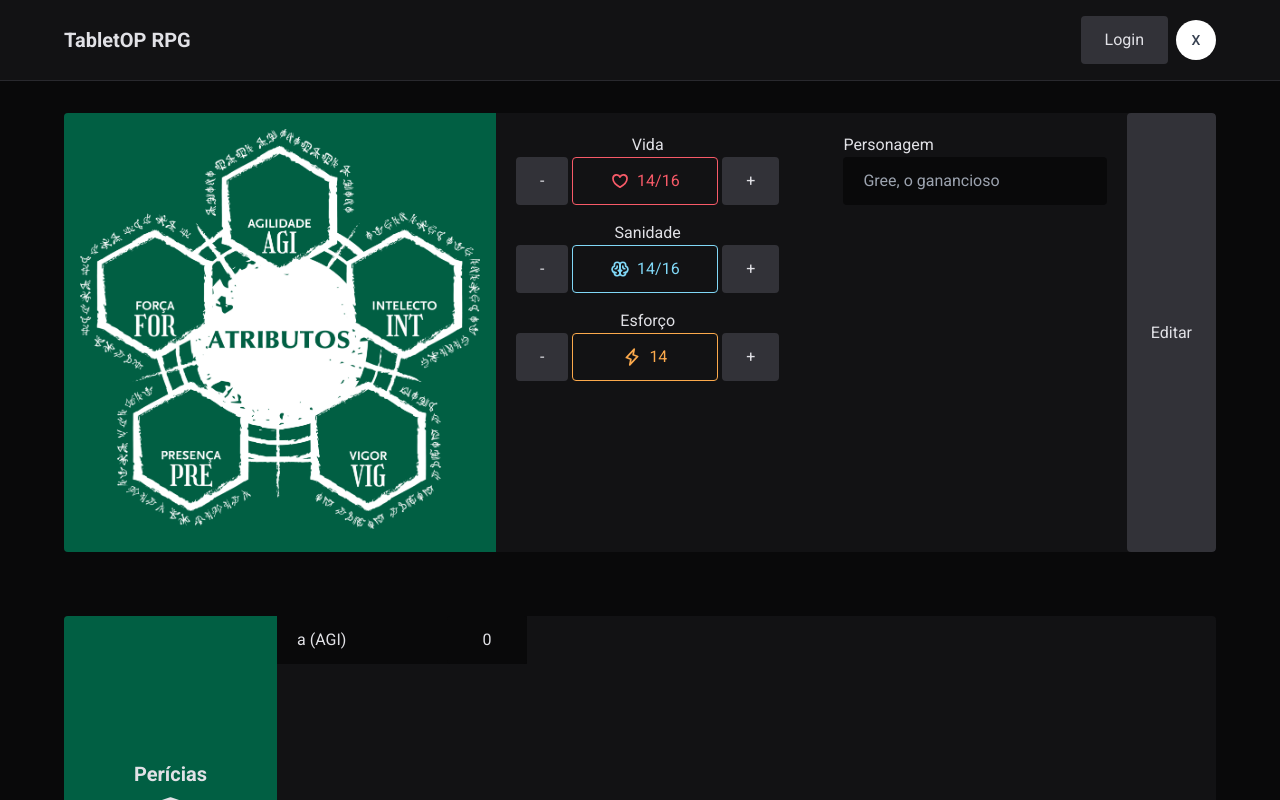
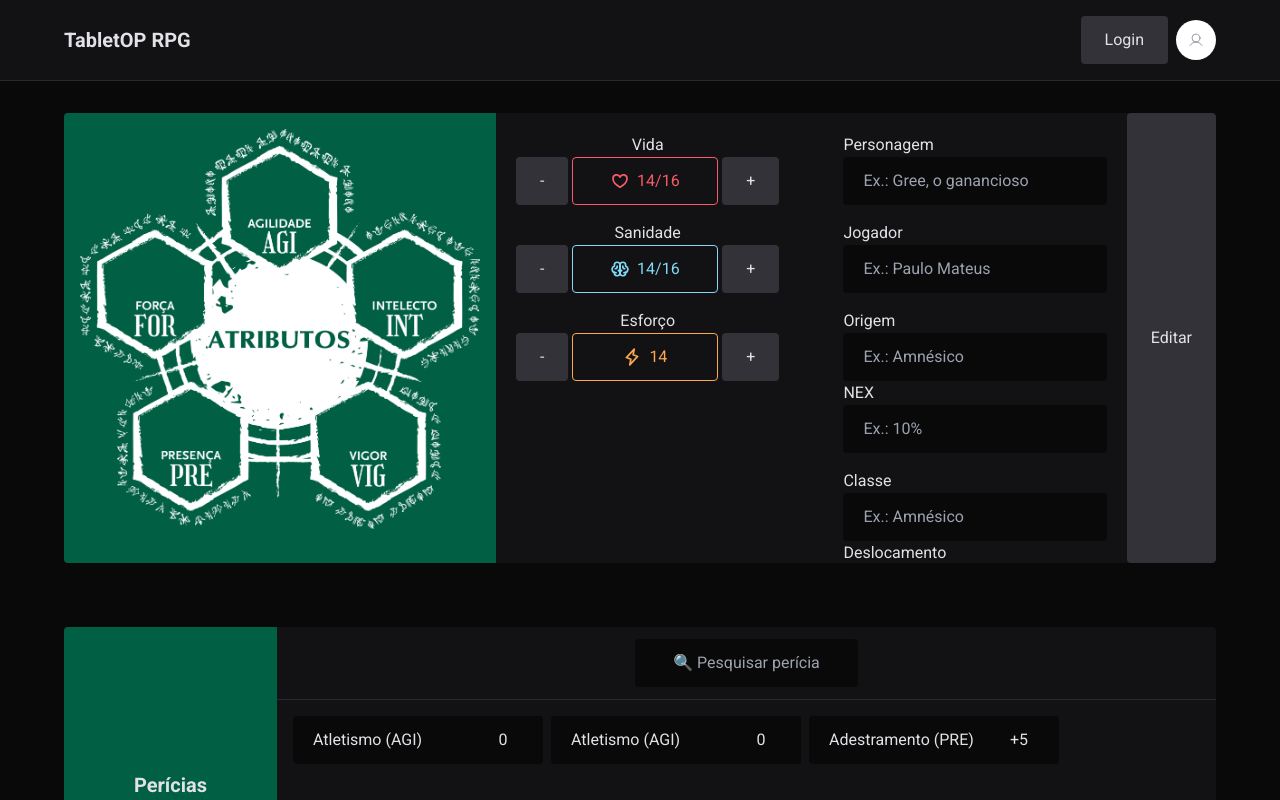
Before and after one commit to DenisLevy76/ficha-ordem-paranormal, a Next.js app: page / in a window 1280 px wide. Shown: the top 800 px of the page. Built offline with nearby package versions, Linux system fonts and the light colour scheme; no server answers.

Commit message:
008 - Add CharacterSheet page

```diff
--- a/next.config.js
+++ b/next.config.js
@@ -2,6 +2,6 @@
 const nextConfig = {
   reactStrictMode: true,
   swcMinify: true,
-}
+};
 
-module.exports = nextConfig
+module.exports = nextConfig;
--- a/src/components/AttributesComponent/index.tsx
+++ b/src/components/AttributesComponent/index.tsx
@@ -3,7 +3,7 @@ import { IMAGES } from "../../settings/images";
 
 export const AttributesComponent: React.FC = () => {
   return (
-    <div className="flex justify-center bg-green-700 w-full lg:w-[27rem] lg:h-full">
+    <div className="flex justify-center bg-green-700 w-full xl:w-[27rem] xl:h-full">
       <div className="relative p-4">
         <Image
           src={IMAGES.attributesBg}
--- a/src/components/AttributesContainerComponent/index.tsx
+++ b/src/components/AttributesContainerComponent/index.tsx
@@ -7,11 +7,11 @@ import { InputComponent } from "../InputComponent";
 export const AttributesContainerComponent: React.FC = () => {
   return (
     <ContainerComponent>
-      <div className="flex flex-1 lg:flex-row flex-col">
+      <div className="flex flex-1 xl:flex-row flex-col">
         <aside>
           <AttributesComponent />
         </aside>
-        <div className="p-2 md:p-5 lg:grid flex flex-col gap-4 lg:grid-cols-2 flex-1 lg:gap-16">
+        <div className="p-2 md:p-5 xl:grid flex flex-col gap-4 xl:grid-cols-2 flex-1 xl:gap-16 overflow-auto">
           <div className="flex flex-col gap-4">
             <CharacterStatusComponent
               currentValue={14}
@@ -33,10 +33,35 @@ export const AttributesContainerComponent: React.FC = () => {
           </div>
           <div className="flex flex-col gap-4">
             <InputComponent
-              id="Character"
+              id="character"
               label="Personagem"
-              placeholder="Gree, o ganancioso"
+              placeholder="Ex.: Gree, o ganancioso"
             />
+            <InputComponent
+              id="player"
+              label="Jogador"
+              placeholder="Ex.: Paulo Mateus"
+            />
+            <div className="flex justify-between flex-col 2xl:flex-row">
+              <InputComponent
+                id="origin"
+                label="Origem"
+                placeholder="Ex.: Amnésico"
+              />
+              <InputComponent id="NEX" label="NEX" placeholder="Ex.: 10%" />
+            </div>
+            <div className="flex flex-col 2xl:flex-row justify-between">
+              <InputComponent
+                id="characterClass"
+                label="Classe"
+                placeholder="Ex.: Amnésico"
+              />
+              <InputComponent
+                id="movement"
+                label="Deslocamento"
+                placeholder="Ex.: 10%"
+              />
+            </div>
           </div>
         </div>
         <ButtonComponent className="bg-green-500 hover:bg-green-700">
--- a/src/components/AvatarComponent/index.tsx
+++ b/src/components/AvatarComponent/index.tsx
@@ -1,6 +1,7 @@
 import * as AvatarPrimitive from "@radix-ui/react-avatar";
 import cx from "classnames";
 import { useSession } from "next-auth/react";
+import { User } from "phosphor-react";
 import React, { Fragment } from "react";
 
 type Props = {
@@ -54,7 +55,7 @@ export const AvatarComponent: React.FC<Props> = ({
           delayMs={600}
         >
           <span className="text-sm font-medium uppercase text-gray-700 dark:text-gray-400">
-            {data?.user?.name ? data.user.name[0] : "X"}
+            {<User size={16} weight="thin" />}
           </span>
         </AvatarPrimitive.Fallback>
       </AvatarPrimitive.Root>
--- a/src/components/ContainerComponent/index.tsx
+++ b/src/components/ContainerComponent/index.tsx
@@ -13,7 +13,7 @@ export const ContainerComponent: React.FC<ContainerComponentProps> = ({
   return (
     <section
       className={classNames(
-        "flex flex-1 lg:max-h-[450px] rounded bg-grey-700 w-full overflow-hidden",
+        "flex flex-1 xl:max-h-[450px] rounded bg-grey-700 w-full overflow-hidden",
         className
       )}
     >
--- a/src/components/SectionComponent/index.tsx
+++ b/src/components/SectionComponent/index.tsx
@@ -16,8 +16,8 @@ export const SectionComponent: React.FC<SectionComponentProps> = ({
 }) => {
   return (
     <ContainerComponent>
-      <div className="flex flex-col lg:flex-row w-full">
-        <div className="flex flex-col items-center justify-center lg:py-36 py-2 px-16 bg-green-700">
+      <div className="flex flex-col xl:flex-row w-full">
+        <div className="flex flex-col items-center justify-center xl:py-36 py-2 px-16 bg-green-700">
           <h2 className="text-xl font-bold">{title}</h2>
           {ICONS[icon]}
         </div>
--- a/src/components/SkillsComponent/index.tsx
+++ b/src/components/SkillsComponent/index.tsx
@@ -4,19 +4,21 @@ import { InputComponent } from "../InputComponent";
 export interface SkillsComponentProps {
   id: string;
   name: ReactNode;
-  initialValue: string;
+  mainAttribute: string;
+  initialValue?: string;
 }
 
 export const SkillsComponent: React.FC<SkillsComponentProps> = ({
   id,
   name,
-  initialValue,
+  mainAttribute,
+  initialValue = "0",
 }) => {
-  const [value, setValue] = useState(initialValue);
+  const [value, setValue] = useState<string>(initialValue);
   return (
-    <div className="flex items-center bg-grey-900 pl-5 min-w-[250px] justify-between">
+    <div className="flex items-center bg-grey-900 pl-5 min-w-[250px] justify-between rounded">
       <label htmlFor={id} className="cursor-pointer">
-        {name}
+        {name} ({mainAttribute})
       </label>
       <InputComponent
         type="text"
--- a/src/pages/index.tsx
+++ b/src/pages/index.tsx
@@ -1,31 +1,78 @@
 import type { NextPage } from "next";
+import { useSession } from "next-auth/react";
 import Head from "next/head";
+import Image from "next/image";
+import { useState } from "react";
 
 import { AttributesContainerComponent } from "../components/AttributesContainerComponent";
 import { HeaderComponent } from "../components/HeaderComponent";
+import { InputComponent } from "../components/InputComponent";
 import { SectionComponent } from "../components/SectionComponent";
 import { SkillsComponent } from "../components/SkillsComponent";
 
 const Home: NextPage = () => {
+  const [skillFilter, setSkillFilter] = useState<string>("");
+
+  const skills = [
+    {
+      id: "athletics",
+      initialValue: "0",
+      name: "Atletismo",
+      mainAttribute: "AGI",
+    },
+    {
+      id: "athletics2",
+      initialValue: "0",
+      name: "Atletismo",
+      mainAttribute: "AGI",
+    },
+    {
+      id: "tamer1",
+      initialValue: "+5",
+      name: "Adestramento",
+      mainAttribute: "PRE",
+    },
+  ];
+
+  const filteredSkills = skills.filter((skill) =>
+    skill.name.toLowerCase().includes(skillFilter.toLowerCase())
+  );
+
   return (
     <div>
       <Head>
         <title>Tabletop RPG - Ordem paranormal</title>
       </Head>
       <HeaderComponent />
-      <main className="flex flex-col p-2 lg:px-16 lg:py-8 gap-16">
+      <main className="flex flex-col p-2 xl:px-16 xl:py-8 gap-16">
         <AttributesContainerComponent />
         <SectionComponent icon="skills" title="Perícias">
-          <div className="flex">
-            <SkillsComponent id="Atletismo" initialValue="0" name="a (AGI)" />
+          <header className="flex justify-center p-3 border-b border-grey-600">
+            <InputComponent
+              id="search"
+              placeholder="🔍 Pesquisar perícia"
+              className="text-center"
+              onChange={(event) => setSkillFilter(event.target.value)}
+            />
+          </header>
+          <div className="flex p-4 flex-wrap gap-2 max-h-[450px] overflow-auto">
+            {filteredSkills.map((skill) => (
+              <SkillsComponent
+                id={skill.id}
+                initialValue={skill.initialValue}
+                name={skill.name}
+                mainAttribute={skill.mainAttribute}
+                key={skill.id}
+              />
+            ))}
           </div>
         </SectionComponent>
         <SectionComponent icon="description" title="Anotações">
-          <div className="flex flex-1 w-full h-full p-2">
+          <div className="flex flex-1 w-full h-full p-4">
             <textarea
               name="description"
               id="description"
-              className="bg-grey-900 resize-none flex-1 rounded p-2 outline-none border border-grey-600 min-h-screen lg:min-h-0 h-full"
+              className="bg-grey-900 resize-none flex-1 rounded p-2 outline-none border border-grey-600 min-h-screen xl:min-h-0 h-full"
               placeholder="Anotações..."
             />
           </div>
--- a/src/styles/globals.css
+++ b/src/styles/globals.css
@@ -20,3 +20,22 @@ body {
 ::-ms-input-placeholder {
   @apply text-grey-300;
 }
+
+/* width */
+::-webkit-scrollbar {
+  @apply w-2 bg-grey-900;
+}
+
+/* Track */
+::-webkit-scrollbar-track {
+}
+
+::-webkit-scrollbar-thumb {
+  @apply bg-grey-600 rounded;
+  border: 2px solid #09090a;
+}
+
+/* Handle on hover */
+::-webkit-scrollbar-thumb:hover {
+  @apply bg-grey-500;
+}
```
